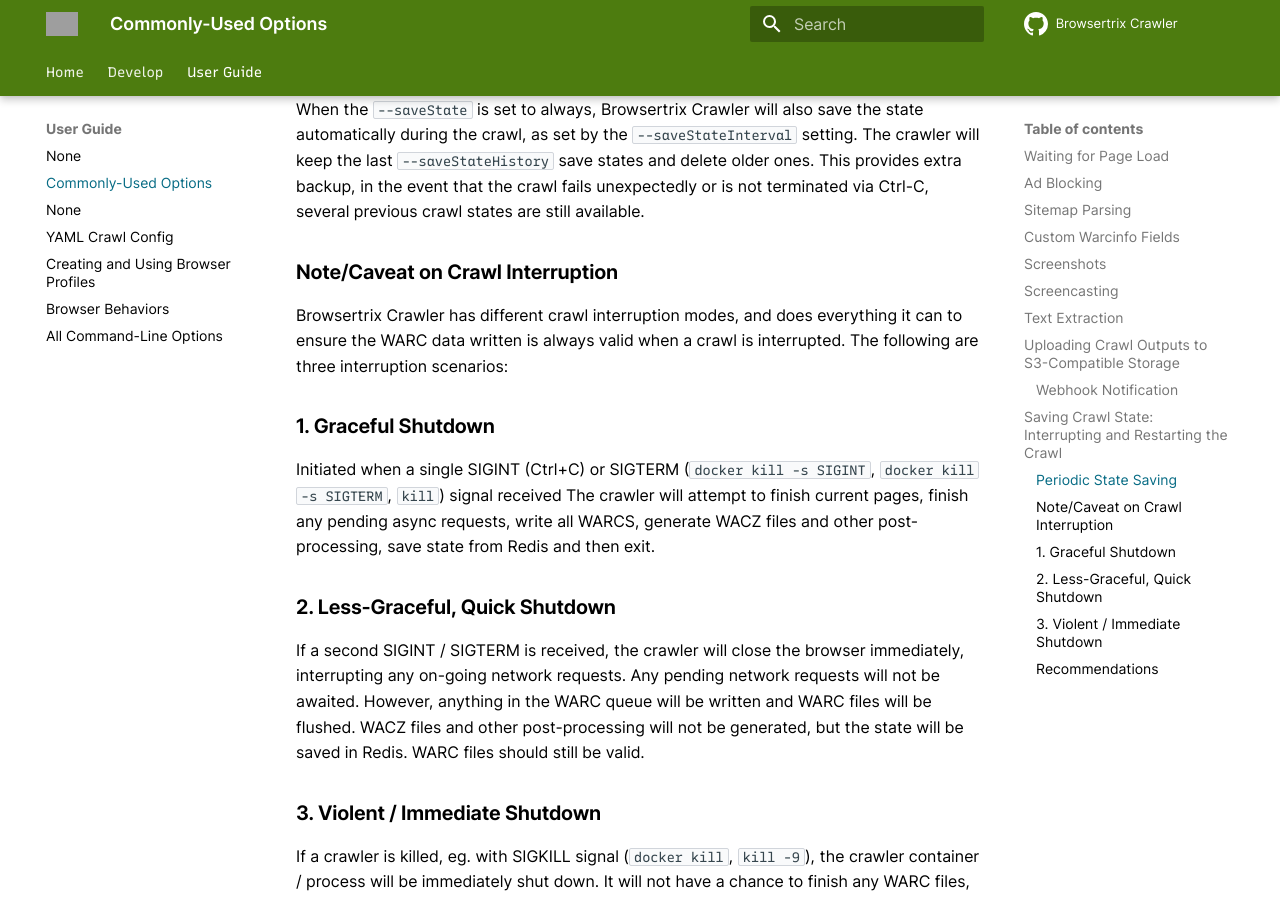
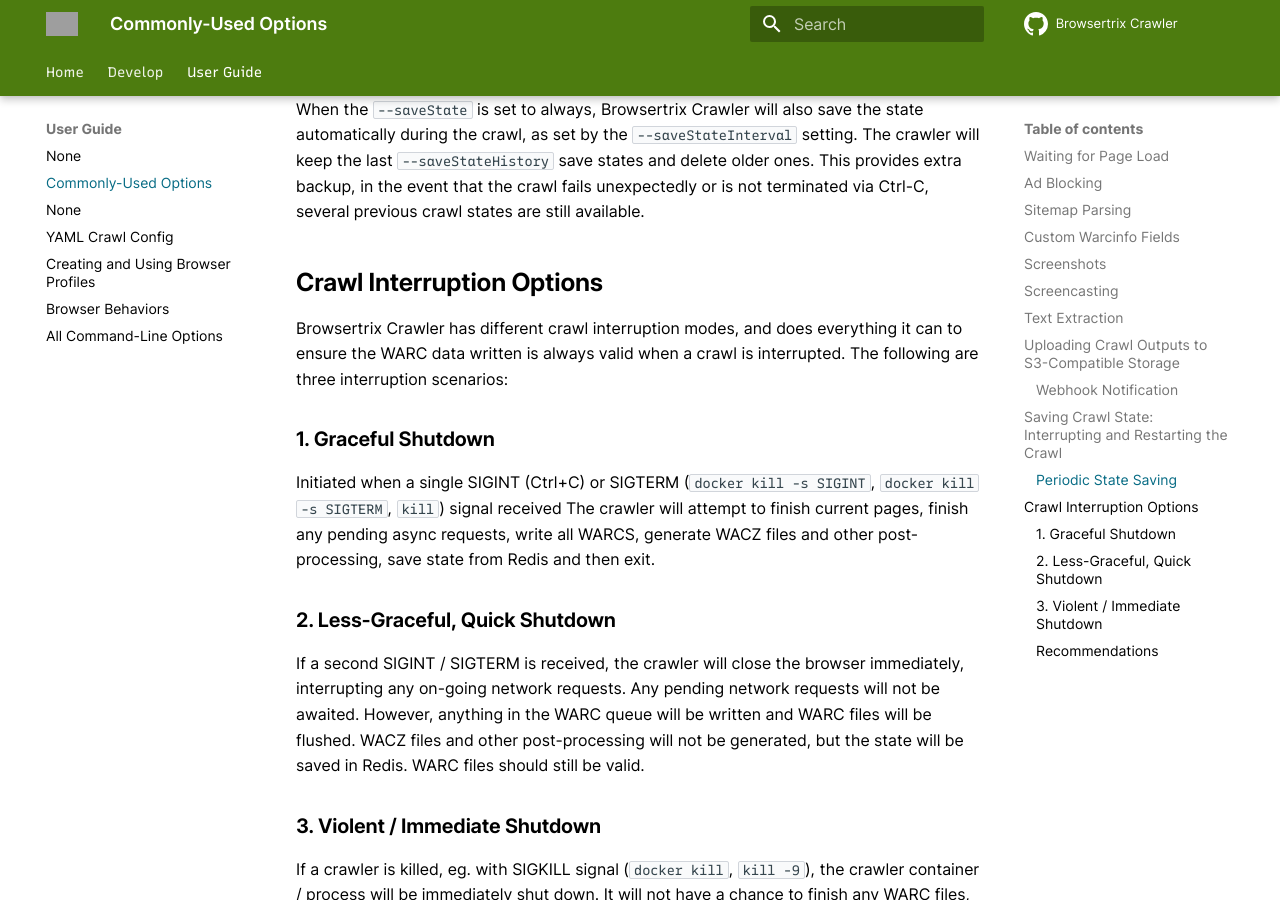
Before and after one commit to webrecorder/browsertrix-crawler, an MkDocs documentation site: the page built from docs/docs/user-guide/common-options.md, in a window 1280 px wide and 900 px high, scrolled down 4415 px. Built offline with MkDocs 1.6.1 and Material for MkDocs 9.7.7, drawn with Linux system fonts in a browser that asks for light colours; comment, search, counter and statistics services are not loaded; grey boxes are pictures that could not be loaded.

Commit message:
docs tweak

```diff
--- a/docs/docs/user-guide/common-options.md
+++ b/docs/docs/user-guide/common-options.md
@@ -129,7 +129,7 @@
 
 When the `--saveState` is set to always, Browsertrix Crawler will also save the state automatically during the crawl, as set by the `--saveStateInterval` setting. The crawler will keep the last `--saveStateHistory` save states and delete older ones. This provides extra backup, in the event that the crawl fails unexpectedly or is not terminated via Ctrl-C, several previous crawl states are still available.
 
-### Note/Caveat on Crawl Interruption
+## Crawl Interruption Options
 
 Browsertrix Crawler has different crawl interruption modes, and does everything it can to ensure the WARC data written is always valid when a crawl is interrupted. The following are three interruption scenarios:
 
```
